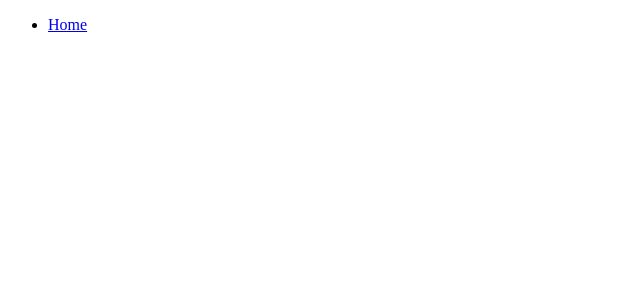
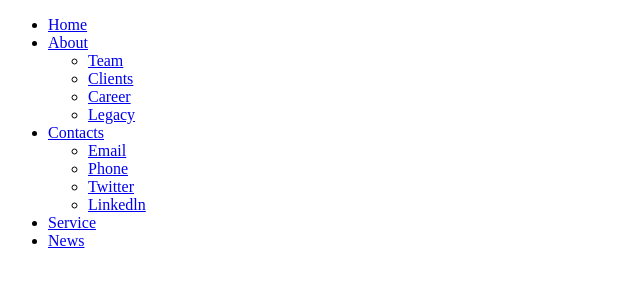
Before and after one commit to trufn1902/CSE391_BTTH01, a plain HTML site: page DropDown-menu/index.html in a window 1280 px wide. Shown: the whole page, without its empty margins (0-640 px from the left). Drawn offline with Linux system fonts and the light colour scheme.

Commit message:
Update menu

```diff
--- a/DropDown-menu/index.html
+++ b/DropDown-menu/index.html
@@ -4,11 +4,31 @@
 		<meta charset="UTF-8" />
 		<meta http-equiv="X-UA-Compatible" content="IE=edge" />
 		<meta name="viewport" content="width=device-width, initial-scale=1.0" />
+
 		<title>Drop Down Menu</title>
 	</head>
 	<body>
 		<ul>
             <li><a href="#">Home</a></li>
+            <li><a href="#">About</a>
+				<ul>
+					<li><a href="#">Team</a></li>
+					<li><a href="#">Clients</a></li>
+					<li><a href="#">Career</a></li>
+					<li><a href="#">Legacy</a></li>
+				</ul>
+			</li>
+			<li><a href="#">Contacts</a>
+				<ul>
+					<li><a href="#">Email</a></li>
+					<li><a href="#">Phone</a></li>
+					<li><a href="#">Twitter</a></li>
+					<li><a href="#">Linkedln</a></li>
+				</ul>
+			</li>
+
+			<li><a href="#">Service</a></li>
+			<li><a href="#">News</a></li>
 
         </ul>
 	</body>
```
Also changed, not shown: DropDown-menu/style.css (added).
